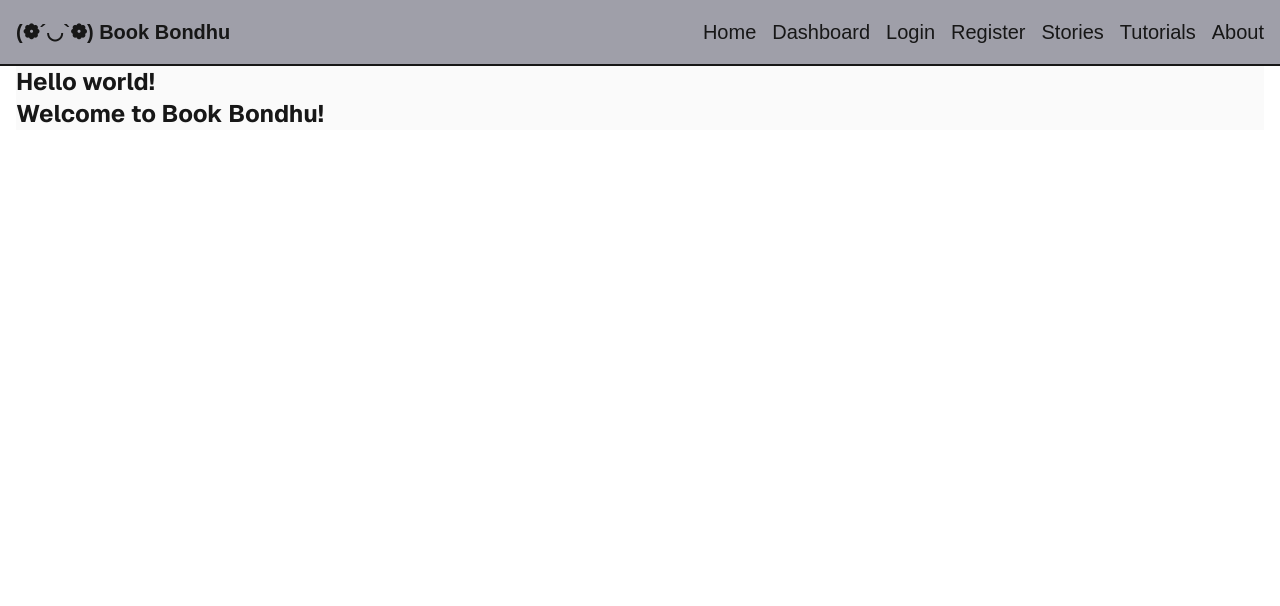
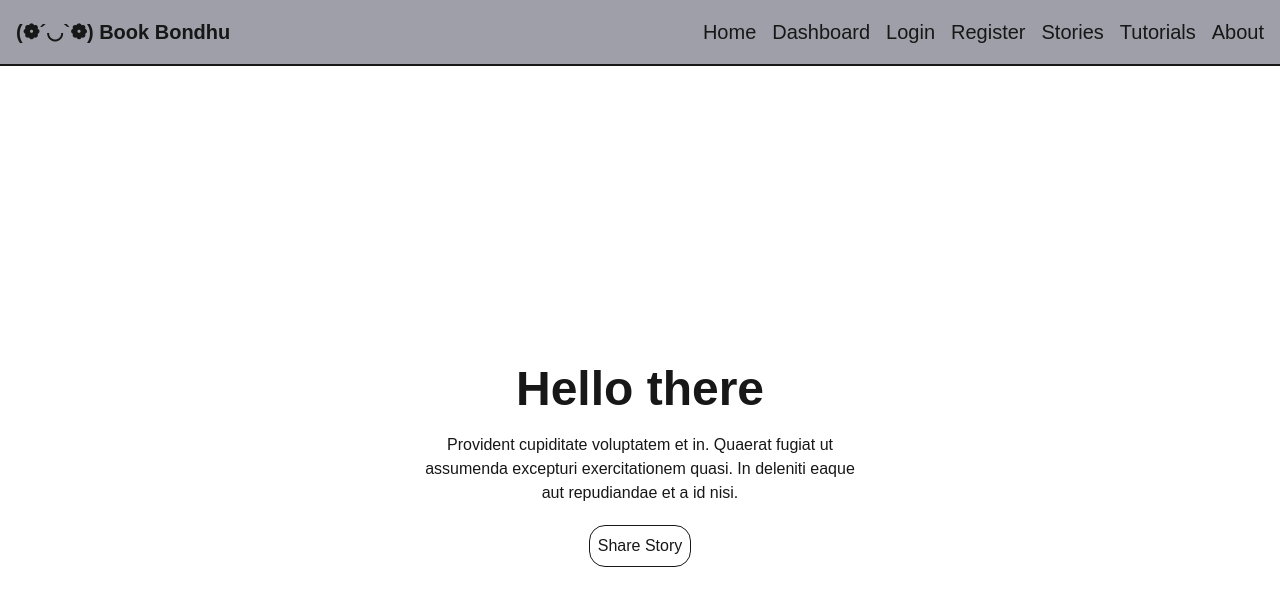
Before and after one commit to LIBx09/My-First-Next-Js, a Next.js app: page / in a window 1280 px wide. Shown: the top 606 px of the page. Built offline with nearby package versions, Linux system fonts and the light colour scheme.

Commit message:
btn a userouter use kore pass set kore page navi korlam

```diff
--- a/package.json
+++ b/package.json
@@ -15,6 +15,7 @@
   },
   "devDependencies": {
     "@tailwindcss/postcss": "^4",
+    "daisyui": "^5.5.23",
     "eslint": "^9",
     "eslint-config-next": "16.2.7",
     "tailwindcss": "^4"
--- a/src/app/about/page.jsx
+++ b/src/app/about/page.jsx
@@ -1,11 +1,16 @@
 "use client";
 import Title from "@/components/Title";
+import Link from "next/link";
 import React from "react";
 
 const About = () => {
   return (
     <div>
       <Title>Welcome to about us page</Title>
+      <nav className="flex  gap-2">
+        <Link href="/about/teams">Teams</Link>
+        <Link href="/about/contact">Contact</Link>
+      </nav>
     </div>
   );
 };
--- a/src/app/page.jsx
+++ b/src/app/page.jsx
@@ -1,12 +1,37 @@
 "use client";
 
-import Image from "next/image";
+import { useRouter } from "next/navigation";
 
 export default function Home() {
+  const router = useRouter();
+
+  const handleBtn = () => {
+    const password = prompt("Enter Your Password");
+    if (password === "1234") {
+      alert("Access granted!");
+      console.log(router);
+      router.push("/dashboard");
+    } else {
+      alert("Access denied!");
+    }
+  };
+
   return (
-    <div className="flex flex-col text-2xl font-bold bg-zinc-50 font-sans dark:bg-black">
-      <h4>Hello world!</h4>
-      <h3>Welcome to Book Bondhu!</h3>
+    <div className="w-full min-h-screen flex items-center justify-center bg-base-200">
+      <div className="max-w-md mx-auto flex flex-col items-center text-center">
+        <h1 className="mb-5 text-5xl font-bold">Hello there</h1>
+        <p className="mb-5">
+          Provident cupiditate voluptatem et in. Quaerat fugiat ut assumenda
+          excepturi exercitationem quasi. In deleniti eaque aut repudiandae et a
+          id nisi.
+        </p>
+        <button
+          onClick={handleBtn}
+          className="btn border rounded-2xl p-2 cursor-pointer "
+        >
+          Share Story
+        </button>
+      </div>
     </div>
   );
 }
```
Also changed, not shown: 1 other file (tests, documents, lock files or other folders).
